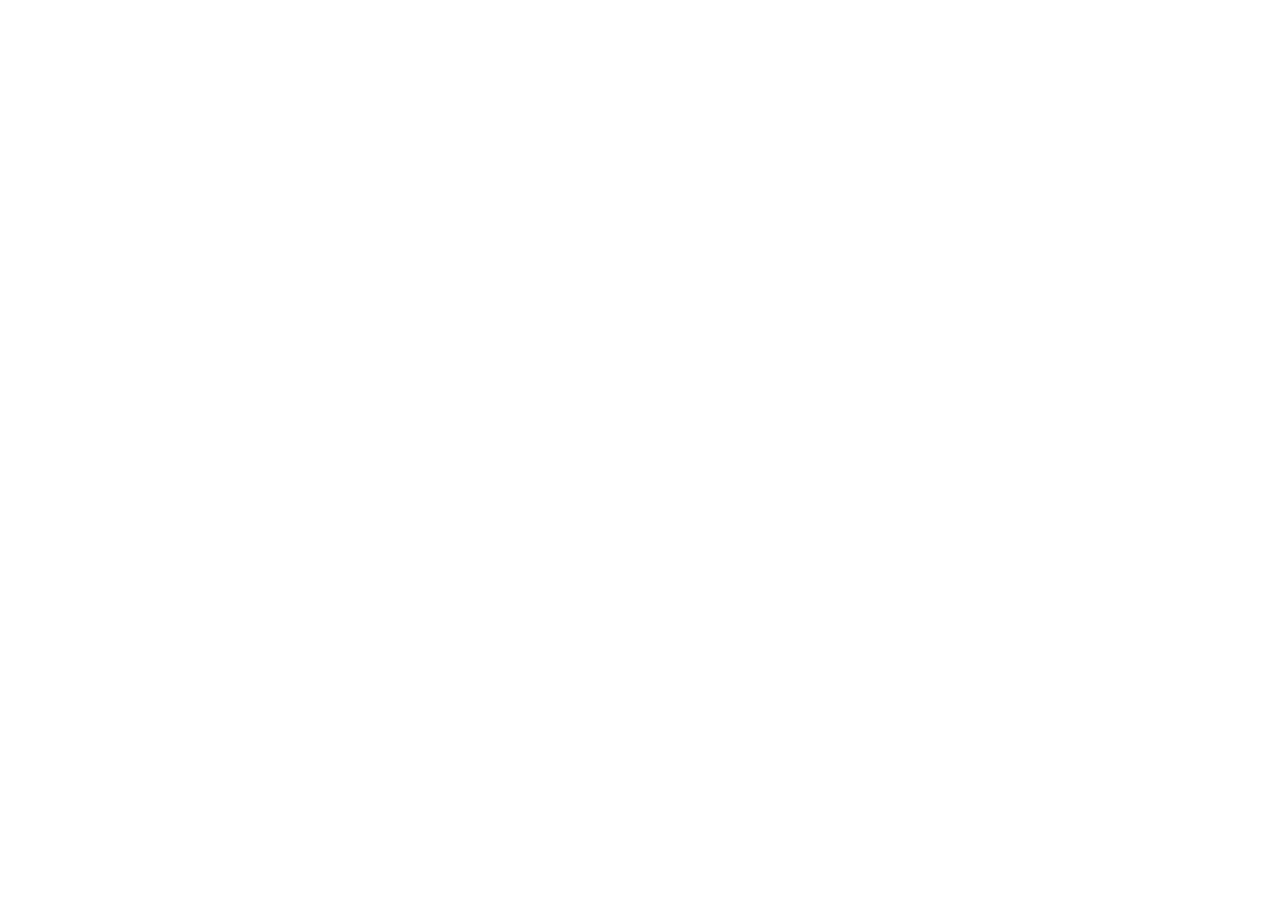
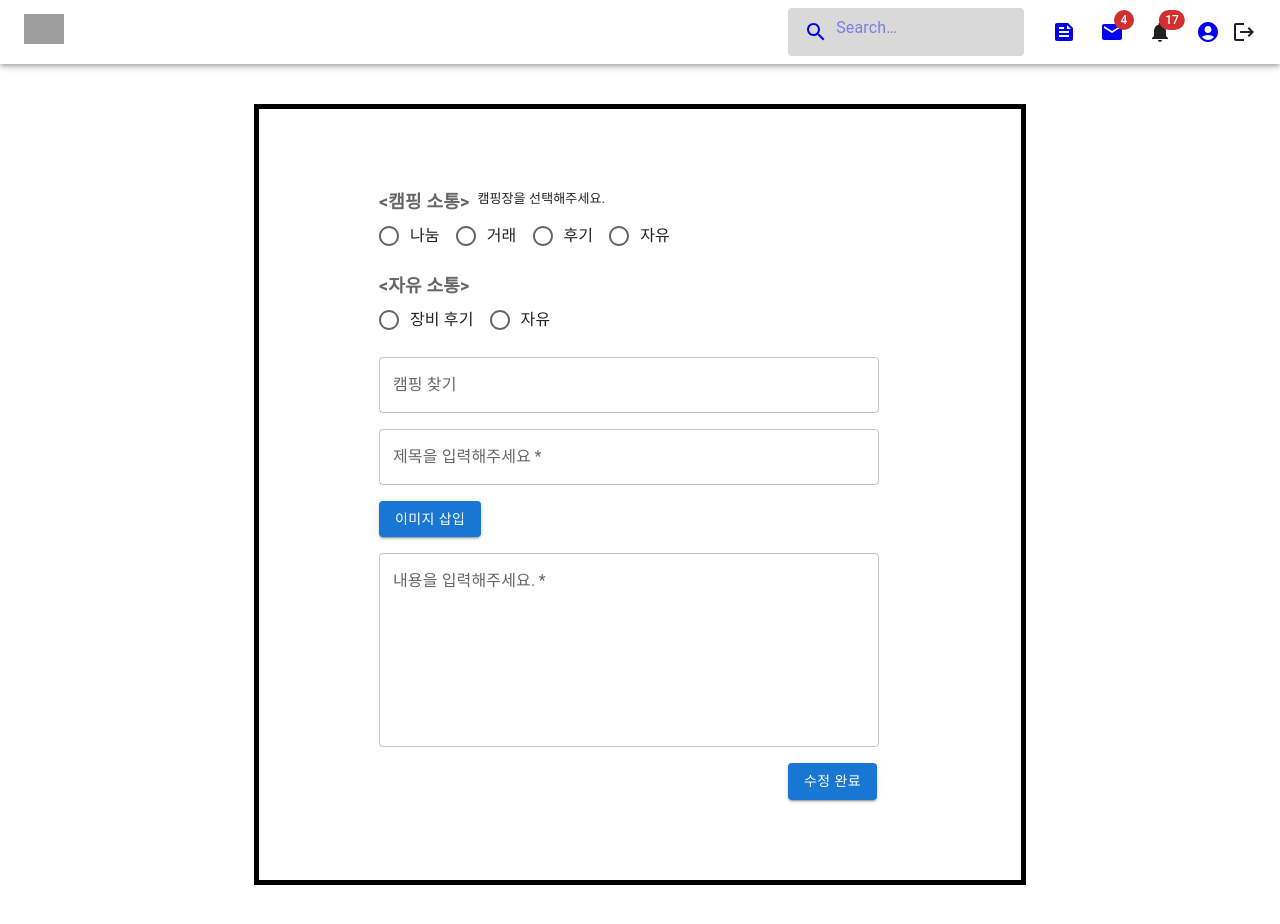
Before and after one commit to lmw0122/Camanbada, a React (Create React App) app in the folder fe/: page /board/update in a window 1280 px wide. Before the commit this address had no page. Before the commit the page ends 800 px from the top, so only its background shows below. Built offline with nearby package versions, Linux system fonts and the light colour scheme; grey boxes are pictures that could not be loaded.

Commit message:
0207 오전 DY

```diff
--- a/fe/src/App.js
+++ b/fe/src/App.js
@@ -8,6 +8,7 @@
 import Message from "./routes/Message";
 import CampingDetail from "./routes/CampingDetail";
 import Create from "./routes/Create";
+import BoardUpdate from "./routes/BoardUpdate";
 import Update from "./routes/Update";
 import Search from "./routes/Search";
 import CampingFiltering from "./routes/CampingFiltering";
@@ -28,6 +29,7 @@
         <Route path="/profile" element={<Profile></Profile>}></Route>
         <Route path="/message" element={<Message></Message>}></Route>
         <Route path="/create" element={<Create></Create>}></Route>
+        <Route path="/board/update" element={<BoardUpdate></BoardUpdate>}></Route>
         {/* 캠핑장 상세 수정해야함 */}
         <Route path="/campingdetail" element={<CampingDetail></CampingDetail>}></Route>
         {/* 프로필 편집 링크 수정 */}
--- a/fe/src/components/ProfileHead.js
+++ b/fe/src/components/ProfileHead.js
@@ -122,7 +122,7 @@
                 </Button>
               </Link>
               <Link to={'/profile/update'} style={{textDecoration:'none'}}>
-                <Button variant="contained">
+                <Button variant="contained" sx={{ mt : 1}}>
                   프로필 편집
                 </Button>
               </Link>
--- a/fe/src/components/SelectVariantsBoard.js
+++ b/fe/src/components/SelectVariantsBoard.js
@@ -115,10 +115,16 @@
               </MenuItem>
               <MenuItem value={10}>서울특별시</MenuItem>
               <MenuItem value={20}>경기도</MenuItem>
+              <MenuItem value={10}>인천광역시</MenuItem>
               <MenuItem value={30}>강원도</MenuItem>
               <MenuItem value={40}>충청도</MenuItem>
+              <MenuItem value={40}>대전광역시</MenuItem>
               <MenuItem value={50}>전라도</MenuItem>
+              <MenuItem value={50}>광주광역시</MenuItem>
               <MenuItem value={60}>경상도</MenuItem>
+              <MenuItem value={60}>부산광역시</MenuItem>
+              <MenuItem value={60}>대구광역시</MenuItem>
+              <MenuItem value={60}>울산광역시</MenuItem>
               <MenuItem value={70}>제주특별자치도</MenuItem>
             </Select>
           </FormControl>
--- a/fe/src/routes/BoardUpdate.js
+++ b/fe/src/routes/BoardUpdate.js
@@ -0,0 +1,64 @@
+import * as React from 'react';
+import NavBar from '../components/NavBar'
+import RadioButtonCamping from '../components/RadioButtonCamping'
+import RadioButtonFree from '../components/RadioButtonFree'
+import CampingSearch from '../components/CampingSearch';
+import ImageUpload from '../components/ImageUpload'
+import { Container, TextField, Box, CssBaseline, Typography } from '@mui/material';
+import Button from '@mui/material/Button';
+import Stack from '@mui/material/Stack';
+
+export default function BoardUpdate() {
+  // const handleSubmit = (event) => {
+  //   event.preventDefault();
+  //   const data = new FormData(event.currentTarget);
+  //   // eslint-disable-next-line no-console
+  //   console.log({
+  //     email: data.get('email'),
+  //     password: data.get('password'),
+  //   });
+    const handleSubmit = (event) => {
+      console.log(event.currentTarget)
+    }
+  return (
+    <div>
+      <NavBar></NavBar>
+      <CssBaseline />
+      <Container maxWidth="md" sx={{ mt : 13}}>
+        <Box sx={{ height : '700', border : '5px solid black', m : 5, py : 10, px : 15 }}>
+          <Stack spacing={2} >
+            <RadioButtonCamping></RadioButtonCamping>
+            <RadioButtonFree></RadioButtonFree>
+          </Stack>
+          <CampingSearch></CampingSearch>
+          <Box sx={{ width: 500, maxWidth: "100%", mt : 2}}>
+            <TextField
+              fullWidth
+              required
+              label="제목을 입력해주세요"
+            />
+          </Box>
+          <ImageUpload></ImageUpload>
+          <Box sx={{ width : 500, maxwidth: "100%", mt : 2 }}>
+            <TextField
+              label="내용을 입력해주세요."
+              required
+              fullWidth
+              multiline
+              minRows={7}
+            />
+          </Box>
+          <Typography align="right" onSubmit={handleSubmit} sx={{ mr : 3}}>
+            <Button
+              type="submit"
+              variant="contained"
+              sx={{ mt : 2 }}
+            >
+              수정 완료
+            </Button>
+          </Typography>
+        </Box>
+      </Container>
+    </div>
+  )
+}
--- a/fe/src/routes/Login.js
+++ b/fe/src/routes/Login.js
@@ -1,8 +1,8 @@
 import * as React from 'react';
+import CssBaseline from '@mui/material/CssBaseline';
 import Copyright from "../components/Copyright";
 import Avatar from '@mui/material/Avatar';
 import Button from '@mui/material/Button';
-import CssBaseline from '@mui/material/CssBaseline';
 import TextField from '@mui/material/TextField';
 import FormControlLabel from '@mui/material/FormControlLabel';
 import Checkbox from '@mui/material/Checkbox';
--- a/fe/src/routes/Profile.js
+++ b/fe/src/routes/Profile.js
@@ -1,6 +1,6 @@
 import NavBar from "../components/NavBar";
 import ProfileHead from "../components/ProfileHead";
-import ProfileHeadOther from "../components/ProfileHeadOther";
+// import ProfileHeadOther from "../components/ProfileHeadOther";
 
 export default function Profile () {
 
--- a/fe/src/routes/Update.js
+++ b/fe/src/routes/Update.js
@@ -1,10 +1,70 @@
+import * as React from 'react';
+import { Container, CssBaseline, Typography, Grid, TextField, Stack, Box } from '@mui/material';
+import { styled } from '@mui/material/styles';
+import Button from '@mui/material/Button';
+import AccountCircleIcon from '@mui/icons-material/AccountCircle';
+import NavBar from '../components/NavBar'
 
+const Input = styled('input')({
+  display: 'none',
+});
 
-export default function Update () {
+export default function Update() {
 
   return (
     <div>
-      <h1>회원정보수정</h1>
+      <NavBar></NavBar>
+      <CssBaseline />
+      <Container maxwidth="lg" sx={{ mt : 13 }}>
+        <h2>회원 정보 수정</h2>
+        <Grid container>
+          <Grid item xs={3} >
+            <AccountCircleIcon sx={{ fontSize: 150 }}/>
+            <label htmlFor="upload-button">
+              <Input accept="image/*" id="upload-button" multiple type="file" />
+              <Button
+                variant="contained"
+                component="span"
+                sx={{ mt : 3 }}
+              >
+                프로필 이미지 변경
+              </Button>
+            </label>
+          </Grid>
+          <Grid item xs={9}>
+            <Stack direction="row" sx={{ mt : 2}}>
+              <Typography>아이디</Typography>
+              <Typography sx={{ ml : '13ch', fontWeight: 'bold', mb : 2}}>사용자 아이디</Typography>
+            </Stack>
+            <Stack direction="row" sx={{ mt : 2}}>
+              <Typography sx={{ mr : 2, width : 150 }}>소개글</Typography>
+              <TextField sx={{ width : '50ch' }} multiline />
+              <Typography sx={{ m : 2}}>0 / 150</Typography>
+            </Stack>
+            <Stack direction="row" sx={{ mt : 2}}>
+              <Typography sx={{ mr : 2, width : 150 }}>비밀번호</Typography>
+              <TextField sx={{ width : '50ch' }}/>
+            </Stack>
+            <Stack direction="row" sx={{ mt : 2}}>
+              <Typography sx={{ mr : 2, width : 150 }}>비밀번호 확인</Typography>
+              <TextField sx={{ width : '50ch' }}/>
+              <Button variant="contained" sx={{ ml : 2}}>비밀번호 수정</Button>
+            </Stack>
+            <Stack direction="row" sx={{ mt : 2}}>
+              <Typography sx={{ mr : 2, width : 150 }}>닉네임</Typography>
+              <TextField sx={{ width : '50ch' }}/>
+              <Button variant="contained" sx={{ ml : 2, width : '16ch' }}>중복 확인</Button>
+            </Stack>
+            <Stack direction="row" sx={{ mt : 2}}>
+              <Typography >이메일</Typography>
+              <Typography sx={{ ml : '13ch', fontWeight: 'bold', mb : 2}}>사용자 이메일</Typography>
+            </Stack>
+          </Grid>
+        </Grid>
+        <Box sx={{ justifyContent: "center" }}>
+          <Button variant="contained" >수정 완료</Button>
+        </Box>
+      </Container>
     </div>
   )
 }
--- a/fe/src/styles/Pagination.css
+++ b/fe/src/styles/Pagination.css
@@ -30,8 +30,8 @@
 
 ul.pagination li a{
   text-decoration: none;
-   color: #1976d2;
-   font-size: 1rem;
+  color: #1976d2;
+  font-size: 1rem;
 }
 
 ul.pagination li.active a{
```
Also changed, not shown: fe/src/routes/CampingCommunity.js (+37 -0 lines).
